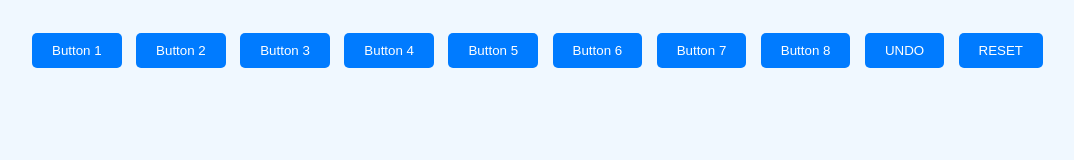
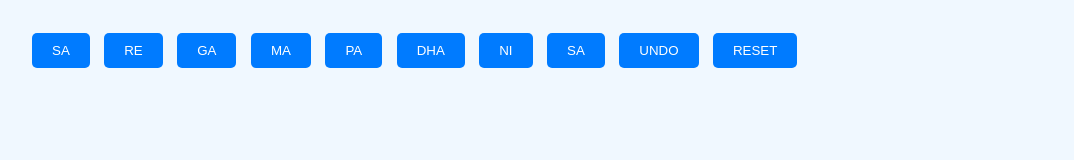
Before and after one commit to tejasraikar123/Flute-website, a plain HTML site: page index.html in a window 1280 px wide. Shown: the whole page, without its empty margins (1-1075 px from the left). Drawn offline with Linux system fonts and the light colour scheme.

Commit message:
bUTTONS RENAMED

```diff
--- a/index.html
+++ b/index.html
@@ -39,14 +39,14 @@
 </head>
 <body>
     <div class="button-container">
-        <button onclick="displayImage('E:/Tejas/Flute website/Images/SA.png')">Button 1</button>
-        <button onclick="displayImage('E:/Tejas/Flute website/Images/RE.png')">Button 2</button>
-        <button onclick="displayImage('E:/Tejas/Flute website/Images/GA.png')">Button 3</button>
-        <button onclick="displayImage('E:/Tejas/Flute website/Images/MA.png')">Button 4</button>
-        <button onclick="displayImage('E:/Tejas/Flute website/Images/PA.png')">Button 5</button>
-        <button onclick="displayImage('E:/Tejas/Flute website/Images/DHA.png')">Button 6</button>
-        <button onclick="displayImage('E:/Tejas/Flute website/Images/NHI.png')">Button 7</button>
-        <button onclick="displayImage('E:/Tejas/Flute website/Images/SA.png')">Button 8</button>
+        <button onclick="displayImage('E:/Tejas/Flute website/Images/SA.png')">SA</button>
+        <button onclick="displayImage('E:/Tejas/Flute website/Images/RE.png')">RE</button>
+        <button onclick="displayImage('E:/Tejas/Flute website/Images/GA.png')">GA</button>
+        <button onclick="displayImage('E:/Tejas/Flute website/Images/MA.png')">MA</button>
+        <button onclick="displayImage('E:/Tejas/Flute website/Images/PA.png')">PA</button>
+        <button onclick="displayImage('E:/Tejas/Flute website/Images/DHA.png')">DHA</button>
+        <button onclick="displayImage('E:/Tejas/Flute website/Images/NHI.png')">NI</button>
+        <button onclick="displayImage('E:/Tejas/Flute website/Images/SA.png')">SA</button>
         <button onclick="undoLast()">UNDO</button>
         <button onclick="resetAll()">RESET</button>
     </div>
```
